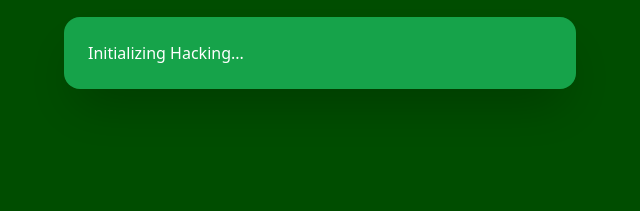
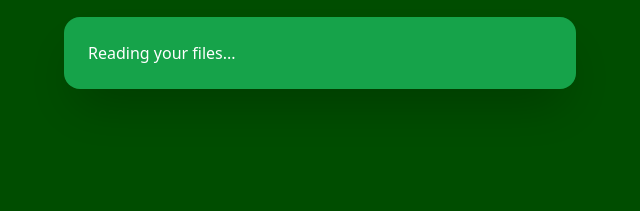
Before and after one commit to Moinuddin-dotcom/SIgma_C-78_HackerTerminal, a plain HTML site: page index.html in a window 1280 px wide. Both pictures are taken after a click on the button "Visite site". Shown: the part 347-558 px from the top of the page, 320-960 px from the left. Drawn offline with nearby package versions, Linux system fonts and the light colour scheme.

Commit message:
try added

```diff
--- a/index.html
+++ b/index.html
@@ -24,12 +24,13 @@
                 <!-- dynamic -->
             </div>
         </div>
-        <form method="dialog" class="modal-backdrop">
+        <!-- <form method="dialog" class="modal-backdrop">
             <button>close</button>
-        </form>
+        </form> -->
     </dialog>
 
-    <script src="script.js"></script>
+    <!-- <script src="./js/script.js"></script> -->
+    <script src="./js/try.js"></script>
 </body>
 
 </html>
--- /dev/null
+++ b/js/try.js
@@ -0,0 +1,29 @@
+const message = [
+    "Initializing Hacking...",
+    "Reading your files...",
+    "Password file detected...",
+    "Sending all password files and data to server...",
+    "Cleaning up...",
+    "You are hacked by Moin Uddin..."
+]
+
+const visite = () => {
+    document.getElementById('change').style.backgroundColor = 'green'
+
+    let modal = document.getElementById('clickVisite')
+
+    modal.showModal()
+    index = 0
+    const interval = setInterval(() => {
+
+        let innerItem = document.getElementById('innerModal')
+        innerItem.innerHTML = `<p>${message[index]}</p>`
+        index++
+
+        if (index > message.length) {
+            clearInterval(interval)
+            document.getElementById('clickVisite').close()
+            // modal.close()
+        }
+    }, 1000);
+}
```
Also changed, not shown: js/script.js (renamed from script.js).
